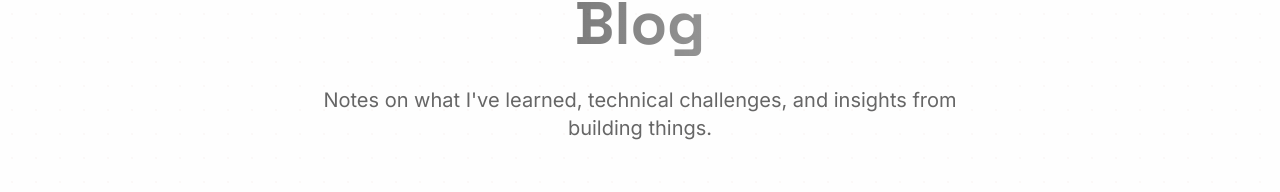
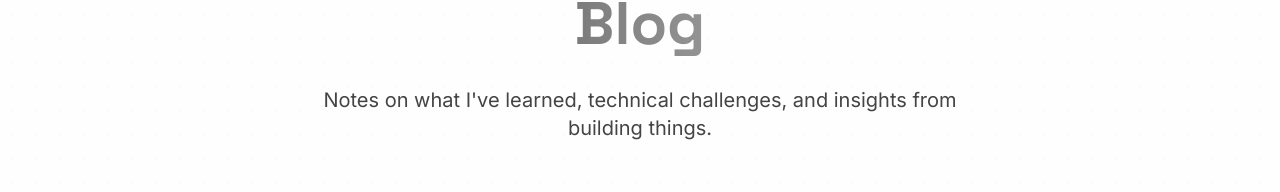
Before and after one commit to Sungblab/sungblab-nextjs, a Next.js app: page /blog in a window 1280 px wide. Shown: the part 166-358 px from the top of the page. Built offline with nearby package versions, Linux system fonts and the light colour scheme; a web font is replaced by a local one.

Commit message:
fix: darken description text on blog and projects pages

```diff
--- a/pages/blog/index.tsx
+++ b/pages/blog/index.tsx
@@ -119,7 +119,7 @@ const BlogPage: NextPage<BlogPageProps> = ({ posts }) => {
                 </h1>
                 <p
                   className={`text-lg md:text-xl max-w-2xl mx-auto ${
-                    theme === "dark" ? "text-[#888]" : "text-[#666]"
+                    theme === "dark" ? "text-[#bbb]" : "text-[#444]"
                   }`}
                 >
                   {translate("blog.description")}
--- a/pages/projects.tsx
+++ b/pages/projects.tsx
@@ -215,7 +215,7 @@ const Projects: NextPage<{ projects: Project[] }> = ({ projects }) => {
                 </h1>
                 <p
                   className={`text-lg md:text-xl max-w-2xl mx-auto ${
-                    theme === "dark" ? "text-[#888]" : "text-[#666]"
+                    theme === "dark" ? "text-[#bbb]" : "text-[#444]"
                   }`}
                 >
                   {translate("projects.description")}
```
